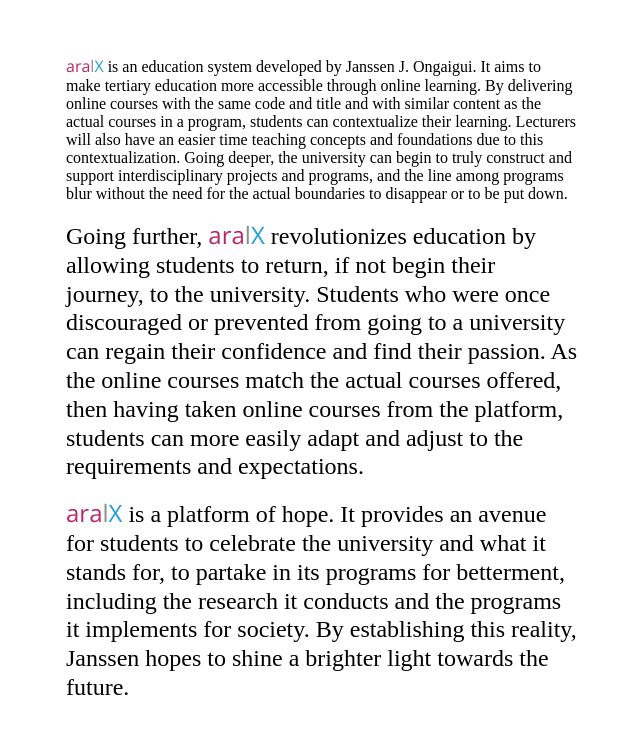
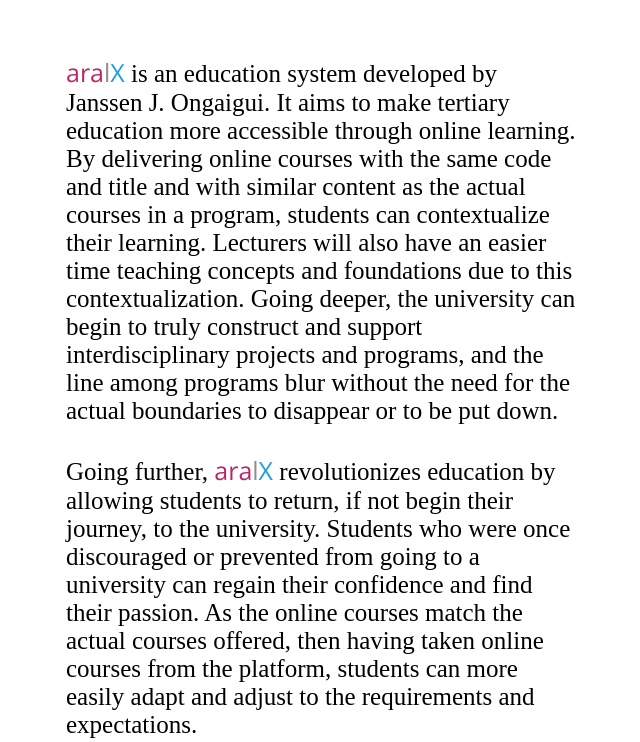
Before and after one commit to janssenongaigui/testmake, a plain HTML site: page static/index.html in a window 1280 px wide. Shown: the part 145-887 px from the top of the page, without its empty margins (574-1214 px from the left). Before the commit the page ends 847 px from the top, so only its background shows below. Drawn offline with nearby package versions, Linux system fonts and the light colour scheme.

Commit message:
Modified index.html

```diff
--- a/static/index.html
+++ b/static/index.html
@@ -22,16 +22,17 @@ div {
 	left: 50%;
 	top: 200px;
 	width: 40%;
+	font-size:25px;
 }
 </style>
 </head>
 <body>
 <div>
-<p style="font-size=:5; color=#000000; style=line-height:120%"><span style="color: #B82669; font-family: Open Sans">ara</span><span style="color: #8B8D90; font-family: Open Sans">l</span><span style="color: #1F9FD9; font-family: Open Sans">X</span> is an education system developed by Janssen J. Ongaigui. It aims to make tertiary education more accessible through online learning. By delivering online courses with the same code and title and with similar content as the actual courses in a program, students can contextualize their learning. Lecturers will also have an easier time teaching concepts and foundations due to this contextualization. Going deeper, the university can begin to truly construct and support interdisciplinary projects and programs, and the line among programs blur without the need for the actual boundaries to disappear or to be put down.</p>
+<p style="font-size=:5em; color=#000000; style=line-height:120%"><span style="color: #B82669; font-family: Open Sans">ara</span><span style="color: #8B8D90; font-family: Open Sans">l</span><span style="color: #1F9FD9; font-family: Open Sans">X</span> is an education system developed by Janssen J. Ongaigui. It aims to make tertiary education more accessible through online learning. By delivering online courses with the same code and title and with similar content as the actual courses in a program, students can contextualize their learning. Lecturers will also have an easier time teaching concepts and foundations due to this contextualization. Going deeper, the university can begin to truly construct and support interdisciplinary projects and programs, and the line among programs blur without the need for the actual boundaries to disappear or to be put down.</p>
 <br>
-<p><font size="5" color="#000000" style="line-height:120%">Going further, <span style="color: #B82669; font-family: Open Sans">ara</span><span style="color: #8B8D90; font-family: Open Sans">l</span><span style="color: #1F9FD9; font-family: Open Sans">X</span> revolutionizes education by allowing students to return, if not begin their journey, to the university. Students who were once discouraged or prevented from going to a university can regain their confidence and find their passion. As the online courses match the actual courses offered, then having taken online courses from the platform, students can more easily adapt and adjust to the requirements and expectations.</font></p>
+<p style="font-size=:5em; color=#000000; style=line-height:120%">Going further, <span style="color: #B82669; font-family: Open Sans">ara</span><span style="color: #8B8D90; font-family: Open Sans">l</span><span style="color: #1F9FD9; font-family: Open Sans">X</span> revolutionizes education by allowing students to return, if not begin their journey, to the university. Students who were once discouraged or prevented from going to a university can regain their confidence and find their passion. As the online courses match the actual courses offered, then having taken online courses from the platform, students can more easily adapt and adjust to the requirements and expectations.</font></p>
 <br>
-<p><font size="5" color="#000000" style="line-height:120%"><span style="color: #B82669; font-family: Open Sans">ara</span><span style="color: #8B8D90; font-family: Open Sans">l</span><span style="color: #1F9FD9; font-family: Open Sans">X</span> is a platform of hope. It provides an avenue for students to celebrate the university and what it stands for, to partake in its programs for betterment, including the research it conducts and the programs it implements for society. By establishing this reality, Janssen hopes to shine a brighter light towards the future.</font></p>
+<p style="font-size=:5em; color=#000000; style=line-height:120%"><span style="color: #B82669; font-family: Open Sans">ara</span><span style="color: #8B8D90; font-family: Open Sans">l</span><span style="color: #1F9FD9; font-family: Open Sans">X</span> is a platform of hope. It provides an avenue for students to celebrate the university and what it stands for, to partake in its programs for betterment, including the research it conducts and the programs it implements for society. By establishing this reality, Janssen hopes to shine a brighter light towards the future.</font></p>
 </div>
 </body>
 </html>
```
